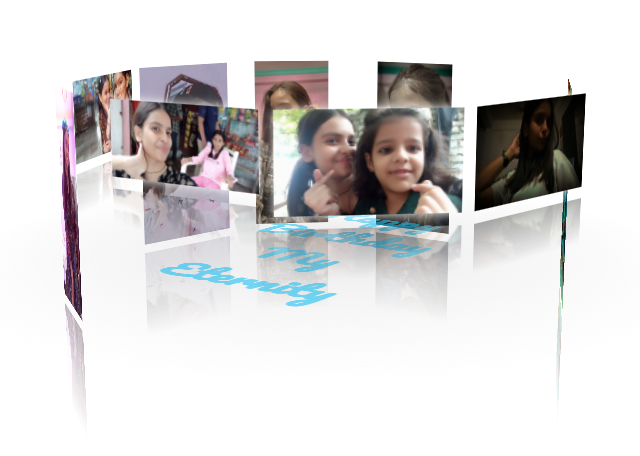
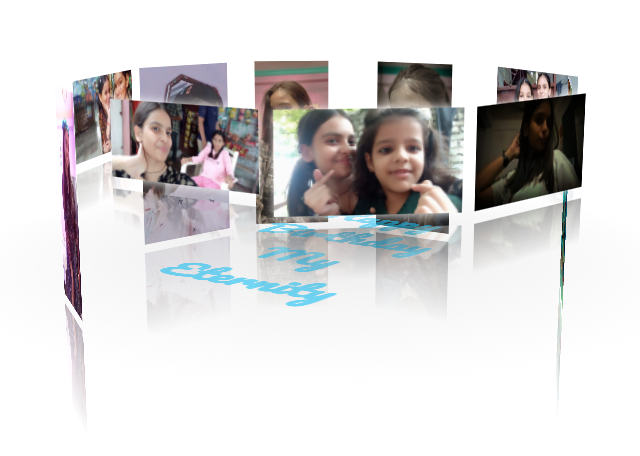
Before and after one commit to Smriti766/happy-birthday-v5, a plain HTML site: page love/index.html in a window 1280 px wide. Shown: the part 236-692 px from the top of the page, without its empty margins (318-958 px from the left). Drawn offline with Linux system fonts and the light colour scheme; a web font is replaced by a local one.

Commit message:
Update index.html

```diff
--- a/love/index.html
+++ b/love/index.html
@@ -18,7 +18,7 @@
             <img src="./images/r2.png" alt="">
             <img src="./images/r3.png" alt="">
             <img src="./images/r4.png" alt="">
-            <img src="./images/r5.jpg" alt="">
+            <img src="./images/r5.png" alt="">
             <img src="./images/r6.png" alt="">
             <img src="./images/r7.png" alt="">
             <img src="./images/r8.png" alt="">
```
